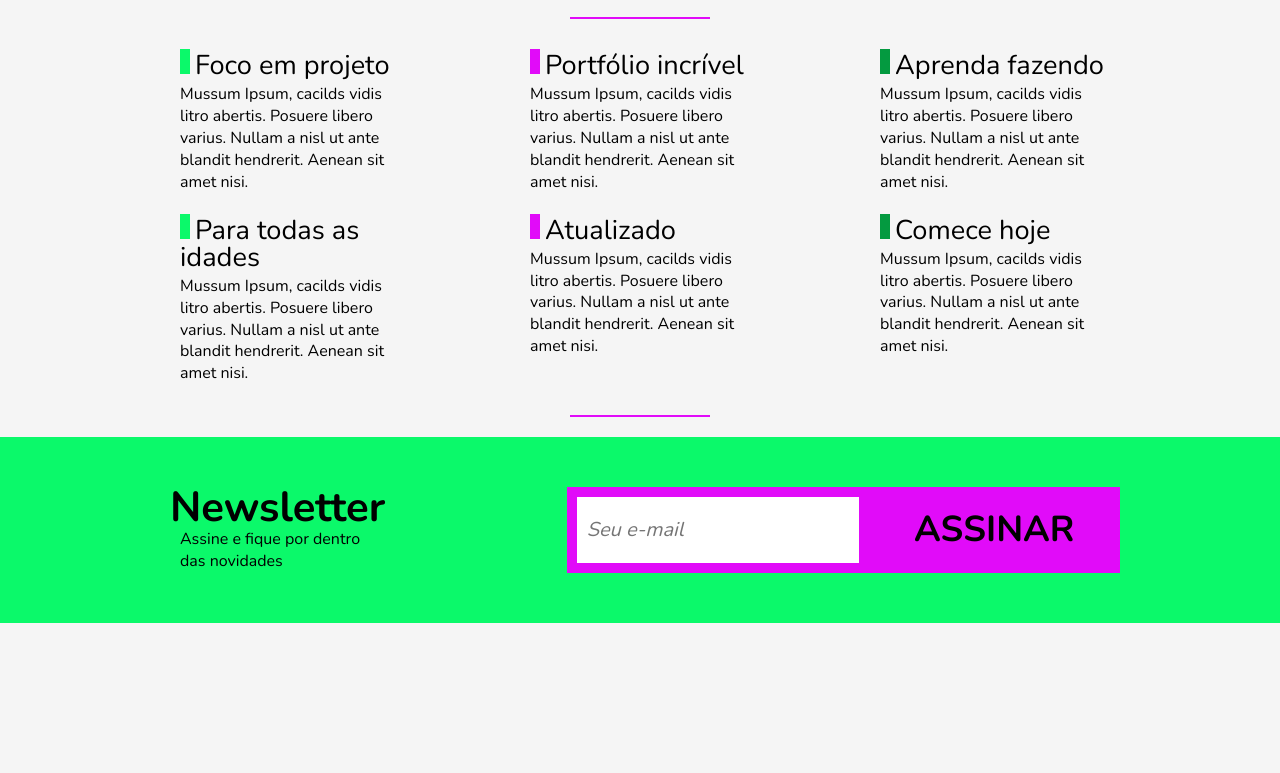
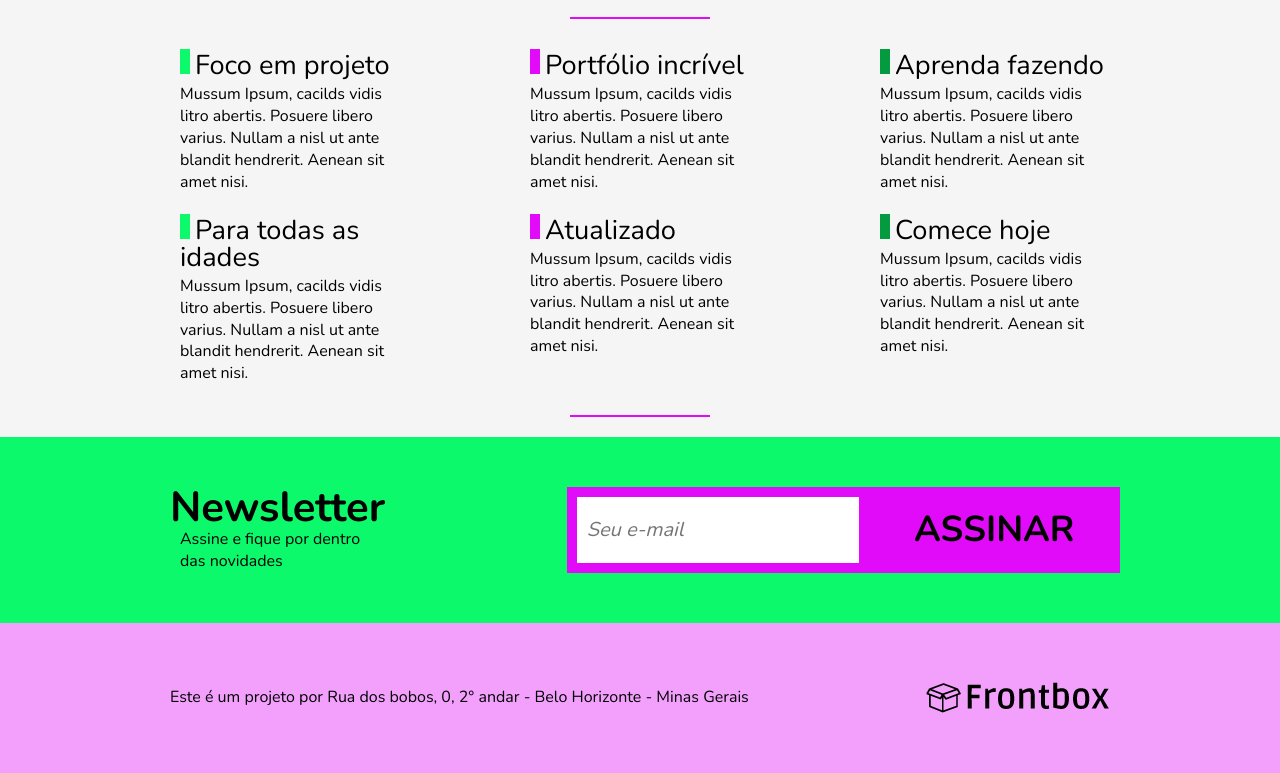
Before and after one commit to pedrohar98/curso-html-04, a plain HTML site: page index.html in a window 1280 px wide. Shown: the part 1705-2478 px from the top of the page. Before the commit the page ends 2328 px from the top, so only its background shows below. Drawn offline with nearby package versions, Linux system fonts and the light colour scheme.

Commit message:
Desenvolvendo HTML e estilizando CSS da tag footer

```diff
--- a/css/style.css
+++ b/css/style.css
@@ -34,6 +34,10 @@
 
 /* 1. Estilos gerais
 /**********************************/
+html {
+    scroll-behavior: smooth;
+}
+
 body {
     background-color: var(--clr-white);
     font-family: var(--ff-primary);
@@ -377,3 +381,16 @@ img {
 
 /* 9. Footer
 /**********************************/
+.footer {
+    background-color: var(--clr-pink-light);
+    display: flex;
+    flex-wrap: wrap;
+    justify-content: space-between;
+    align-items: center;
+    padding: 55px calc((100% - 960px) / 2);
+}
+
+.footer__copyright,
+.footer__logo {
+    padding: 0 10px 0 10px;
+}
--- a/index.html
+++ b/index.html
@@ -221,6 +221,14 @@
             </form> <!-- .newsletter-form -->
         </div> <!-- .newsletter-c -->
     </section> <!-- .newsletter -->
+
+    <footer class="footer">
+        <p class="footer__copyright">Este é um projeto por Rua dos bobos, 0, 2° andar - Belo Horizonte - Minas Gerais
+        </p>
+        <a href="index.html">
+            <img src="img/logo.png" alt="Frontbox" class="footer__logo">
+        </a>
+    </footer>
 </body>
 
 </html>
```
